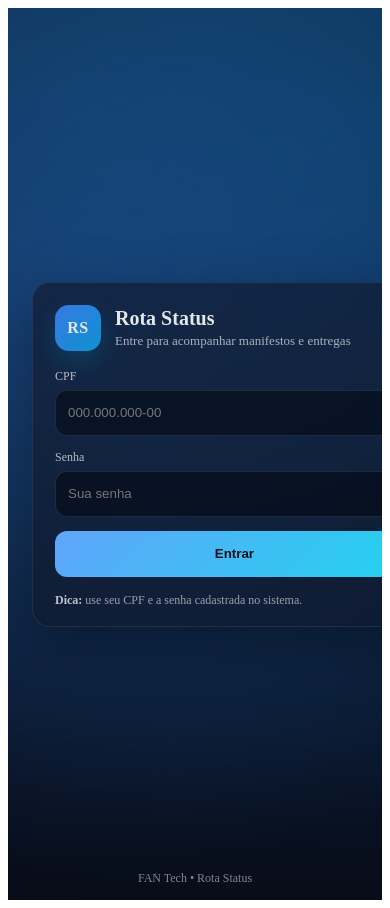
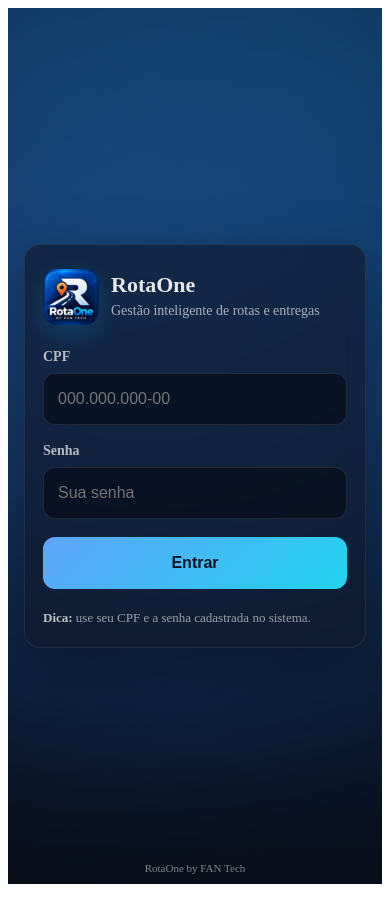
Before and after one commit to FlavioNogueira90/rota-status-front, an Angular app: page /login in a window 390 px wide. Built offline with nearby package versions, Linux system fonts and the light colour scheme.

Commit message:
feat: melhora experiencia mobile e identidade RotaOne

```diff
--- a/src/app/core/auth/pages/login/login.component.html
+++ b/src/app/core/auth/pages/login/login.component.html
@@ -3,23 +3,17 @@
 
   <div class="card">
     <div class="brand">
-      <div class="logo">RS</div>
+      <img class="logo" src="assets/icons/icon-512x512.png" alt="RotaOne by FAN Tech" />
       <div class="titles">
-        <h1>Rota Status</h1>
-        <p>Entre para acompanhar manifestos e entregas</p>
+        <h1>RotaOne</h1>
+        <p>Gestão inteligente de rotas e entregas</p>
       </div>
     </div>
-
     <form [formGroup]="form" (ngSubmit)="onSubmit()" class="form">
       <div class="field">
         <label>CPF</label>
-        <input
-          type="text"
-          inputmode="numeric"
-          placeholder="000.000.000-00"
-          formControlName="cpf"
-          autocomplete="username"
-        />
+        <input type="text" inputmode="numeric" placeholder="000.000.000-00" formControlName="cpf"
+          autocomplete="username" />
         <small *ngIf="form.get('cpf')?.touched && form.get('cpf')?.invalid">
           Informe um CPF válido.
         </small>
@@ -27,12 +21,7 @@
 
       <div class="field">
         <label>Senha</label>
-        <input
-          type="password"
-          placeholder="Sua senha"
-          formControlName="senha"
-          autocomplete="current-password"
-        />
+        <input type="password" placeholder="Sua senha" formControlName="senha" autocomplete="current-password" />
         <small *ngIf="form.get('senha')?.touched && form.get('senha')?.invalid">
           Informe sua senha.
         </small>
@@ -56,6 +45,6 @@
   </div>
 
   <footer class="foot">
-    <span>FAN Tech • Rota Status</span>
+    <span>RotaOne by FAN Tech</span>
   </footer>
 </div>
--- a/src/app/core/auth/pages/login/login.component.scss
+++ b/src/app/core/auth/pages/login/login.component.scss
@@ -5,8 +5,8 @@
   padding: 24px;
   position: relative;
   background: radial-gradient(1200px 800px at 20% 10%, rgba(12, 74, 110, 0.35), transparent),
-              radial-gradient(1000px 700px at 90% 30%, rgba(30, 64, 175, 0.28), transparent),
-              linear-gradient(180deg, #0b1220 0%, #070b14 100%);
+    radial-gradient(1000px 700px at 90% 30%, rgba(30, 64, 175, 0.28), transparent),
+    linear-gradient(180deg, #0b1220 0%, #070b14 100%);
   color: #e5e7eb;
   overflow: hidden;
 }
@@ -15,7 +15,7 @@
   position: absolute;
   inset: -40%;
   background: radial-gradient(circle at 30% 40%, rgba(59, 130, 246, 0.25), transparent 55%),
-              radial-gradient(circle at 70% 30%, rgba(14, 165, 233, 0.18), transparent 60%);
+    radial-gradient(circle at 70% 30%, rgba(14, 165, 233, 0.18), transparent 60%);
   filter: blur(24px);
   opacity: 0.9;
   pointer-events: none;
@@ -39,15 +39,12 @@
   margin-bottom: 18px;
 
   .logo {
-    width: 46px;
-    height: 46px;
+    width: 58px;
+    height: 58px;
     border-radius: 14px;
-    display: grid;
-    place-items: center;
-    font-weight: 800;
-    letter-spacing: 0.5px;
-    color: #e5e7eb;
-    background: linear-gradient(135deg, rgba(59,130,246,0.9), rgba(14,165,233,0.85));
+    display: block;
+    object-fit: cover;
+    flex: 0 0 auto;
     box-shadow: 0 10px 25px rgba(14, 165, 233, 0.18);
   }
 
@@ -57,6 +54,7 @@
       margin: 0;
       line-height: 1.1;
     }
+
     p {
       margin: 4px 0 0;
       font-size: 13px;
@@ -146,13 +144,28 @@
     background: rgba(11, 18, 32, 0.75);
     animation: pulse 1s infinite ease-in-out;
   }
-  .dot:nth-child(2) { animation-delay: 0.12s; }
-  .dot:nth-child(3) { animation-delay: 0.24s; }
+
+  .dot:nth-child(2) {
+    animation-delay: 0.12s;
+  }
+
+  .dot:nth-child(3) {
+    animation-delay: 0.24s;
+  }
 }
 
 @keyframes pulse {
-  0%, 100% { transform: translateY(0); opacity: 0.55; }
-  50% { transform: translateY(-3px); opacity: 1; }
+
+  0%,
+  100% {
+    transform: translateY(0);
+    opacity: 0.55;
+  }
+
+  50% {
+    transform: translateY(-3px);
+    opacity: 1;
+  }
 }
 
 .hint {
@@ -160,7 +173,10 @@
   font-size: 12px;
   color: rgba(229, 231, 235, 0.65);
 
-  span { color: rgba(229, 231, 235, 0.82); font-weight: 600; }
+  span {
+    color: rgba(229, 231, 235, 0.82);
+    font-weight: 600;
+  }
 }
 
 .foot {
@@ -169,3 +185,115 @@
   font-size: 12px;
   color: rgba(229, 231, 235, 0.55);
 }
+
+/* =========================
+   MOBILE
+   ========================= */
+
+@media (max-width: 600px) {
+
+  .auth-wrap {
+    min-height: 100dvh;
+    padding: 16px;
+    place-items: center;
+  }
+
+  .card {
+    box-sizing: border-box;
+    width: 100%;
+    max-width: 420px;
+    padding: 24px 18px 20px;
+    border-radius: 16px;
+  }
+
+  .brand {
+    gap: 12px;
+    margin-bottom: 24px;
+
+    .logo {
+      width: 56px;
+      height: 56px;
+      border-radius: 14px;
+    }
+
+    .titles {
+      min-width: 0;
+
+      h1 {
+        font-size: 22px;
+      }
+
+      p {
+        margin-top: 5px;
+        font-size: 14px;
+        line-height: 1.35;
+      }
+    }
+  }
+
+  .form {
+    gap: 18px;
+  }
+
+  .field {
+    gap: 8px;
+
+    label {
+      font-size: 14px;
+      font-weight: 600;
+    }
+
+    input {
+      box-sizing: border-box;
+      width: 100%;
+      height: 52px;
+      padding: 0 14px;
+      font-size: 16px;
+    }
+
+    small {
+      font-size: 13px;
+    }
+  }
+
+  .error {
+    font-size: 14px;
+    line-height: 1.4;
+  }
+
+  .btn {
+    width: 100%;
+    height: 52px;
+    font-size: 16px;
+  }
+
+  .hint {
+    font-size: 13px;
+    line-height: 1.45;
+  }
+
+  .foot {
+    bottom: 10px;
+    font-size: 11px;
+  }
+}
+
+@media (max-height: 500px) and (orientation: landscape) {
+  .auth-wrap {
+    min-height: 100dvh;
+    height: auto;
+    place-items: start center;
+    padding: 16px;
+    overflow-y: auto;
+  }
+
+  .card {
+    margin: 0 auto;
+  }
+
+  .foot {
+    position: static;
+    margin-top: 12px;
+    text-align: center;
+  }
+}
--- a/src/app/layout/app-layout/app-layout.component.html
+++ b/src/app/layout/app-layout/app-layout.component.html
@@ -2,69 +2,44 @@
   <header class="app-header">
     <div class="header__inner">
 
-      <a class="brand" routerLink="/home" aria-label="Rota Status">
-        <div class="brand__logo">RS</div>
+      <a class="brand" routerLink="/home" aria-label="RotaOne by FAN Tech">
+        <img class="brand__logo" src="assets/icons/icon-512x512.png" alt="RotaOne by FAN Tech" />
+
         <div class="brand__text">
-          <div class="brand__title">Rota Status</div>
+          <div class="brand__title">RotaOne</div>
           <div class="brand__subtitle">{{ roleLabel() }}</div>
         </div>
       </a>
 
-      <button
-        type="button"
-        class="mobile-toggle"
-        (click)="toggleMobileMenu()"
-        [attr.aria-expanded]="mobileMenuOpen"
-        aria-label="Abrir menu"
-      >
+      <button type="button" class="mobile-toggle" (click)="toggleMobileMenu()" [attr.aria-expanded]="mobileMenuOpen"
+        aria-label="Abrir menu">
         ☰
       </button>
 
       <nav class="nav" [class.nav--open]="mobileMenuOpen">
 
-        <div
-          class="nav-group"
-          *ngIf="isAdmin() || isOperador()"
-          [class.is-open]="openMenu === 'cadastros'"
-        >
-          <button
-            type="button"
-            class="nav-trigger"
-            (click)="toggleMenu('cadastros', $event)"
-          >
+        <div class="nav-group" *ngIf="isAdmin() || isOperador()" [class.is-open]="openMenu === 'cadastros'">
+          <button type="button" class="nav-trigger" (click)="toggleMenu('cadastros', $event)">
             Cadastros
             <span class="chevron">⌄</span>
           </button>
 
           <div class="dropdown">
-            <a
-              *ngIf="isAdmin()"
-              routerLink="/usuarios"
-              routerLinkActive="is-active"
-              (click)="closeMenus()"
-            >
+            <a *ngIf="isAdmin()" routerLink="/usuarios" routerLinkActive="is-active" (click)="closeMenus()">
               <span>
                 <strong>Usuários</strong>
                 <small>Gerenciar acessos e perfis</small>
               </span>
             </a>
 
-            <a
-              routerLink="/veiculos"
-              routerLinkActive="is-active"
-              (click)="closeMenus()"
-            >
+            <a routerLink="/veiculos" routerLinkActive="is-active" (click)="closeMenus()">
               <span>
                 <strong>Veículos</strong>
                 <small>Frota e dados dos veículos</small>
               </span>
             </a>
 
-            <a
-              routerLink="/manifestos/novo"
-              routerLinkActive="is-active"
-              (click)="closeMenus()"
-            >
+            <a routerLink="/manifestos/novo" routerLinkActive="is-active" (click)="closeMenus()">
               <span>
                 <strong>Novo Manifesto</strong>
                 <small>Cadastrar manifesto e entregas</small>
@@ -73,27 +48,15 @@
           </div>
         </div>
 
-        <div
-          class="nav-group"
-          *ngIf="isAdmin() || isOperador()"
-          [class.is-open]="openMenu === 'monitoramento'"
-        >
-          <button
-            type="button"
-            class="nav-trigger"
-            (click)="toggleMenu('monitoramento', $event)"
-          >
+        <div class="nav-group" *ngIf="isAdmin() || isOperador()" [class.is-open]="openMenu === 'monitoramento'">
+          <button type="button" class="nav-trigger" (click)="toggleMenu('monitoramento', $event)">
             Monitoramento
             <span class="chevron">⌄</span>
           </button>
 
           <div class="dropdown">
-            <a
-              routerLink="/manifestos"
-              routerLinkActive="is-active"
-              [routerLinkActiveOptions]="{ exact: true }"
-              (click)="closeMenus()"
-            >
+            <a routerLink="/manifestos" routerLinkActive="is-active" [routerLinkActiveOptions]="{ exact: true }"
+              (click)="closeMenus()">
               <span>
                 <strong>Buscar Manifesto</strong>
                 <small>Consultar manifestos e entregas</small>
@@ -116,26 +79,14 @@
           </div>
         </div>
 
-        <div
-          class="nav-group"
-          *ngIf="isMotorista()"
-          [class.is-open]="openMenu === 'rota'"
-        >
-          <button
-            type="button"
-            class="nav-trigger"
-            (click)="toggleMenu('rota', $event)"
-          >
+        <div class="nav-group" *ngIf="isMotorista()" [class.is-open]="openMenu === 'rota'">
+          <button type="button" class="nav-trigger" (click)="toggleMenu('rota', $event)">
             Minha Rota
             <span class="chevron">⌄</span>
           </button>
 
           <div class="dropdown">
-            <a
-              routerLink="/minha-rota"
-              routerLinkActive="is-active"
-              (click)="closeMenus()"
-            >
+            <a routerLink="/minha-rota" routerLinkActive="is-active" (click)="closeMenus()">
               <span>
                 <strong>Meus Manifestos</strong>
                 <small>Acompanhe suas rotas e entregas</small>
@@ -152,17 +103,10 @@
         </div>
       </nav>
 
-      <div
-        class="account"
-        [class.is-open]="openMenu === 'conta'"
-      >
+      <div class="account" [class.is-open]="openMenu === 'conta'">
         <span class="pill pill--ok">Backend online</span>
 
-        <button
-          type="button"
-          class="account-trigger"
-          (click)="toggleMenu('conta', $event)"
-        >
+        <button type="button" class="account-trigger" (click)="toggleMenu('conta', $event)">
           <span class="avatar">{{ userInitial() }}</span>
 
           <span class="account__text">
@@ -179,11 +123,7 @@
             <small>{{ topbarHint() }}</small>
           </div>
 
-          <button
-            type="button"
-            class="logout-btn"
-            (click)="logout()"
-          >
+          <button type="button" class="logout-btn" (click)="logout()">
             Sair
           </button>
         </div>
--- a/tsconfig.json
+++ b/tsconfig.json
@@ -13,7 +13,7 @@
     "sourceMap": true,
     "declaration": false,
     "experimentalDecorators": true,
-    "moduleResolution": "node",
+    "moduleResolution": "bundler",
     "importHelpers": true,
     "target": "ES2022",
     "module": "ES2022",
```
Also changed, not shown: src/app/layout/app-layout/app-layout.component.scss (+3 -6 lines).
